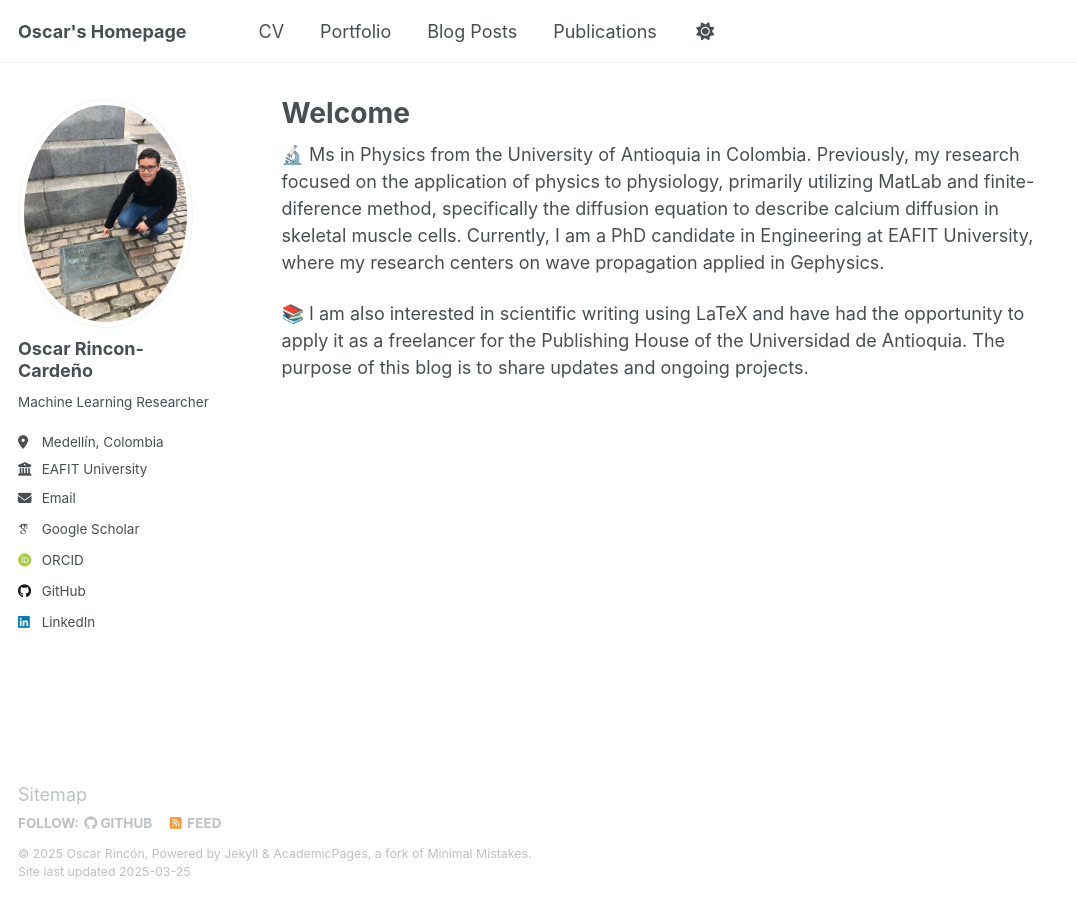
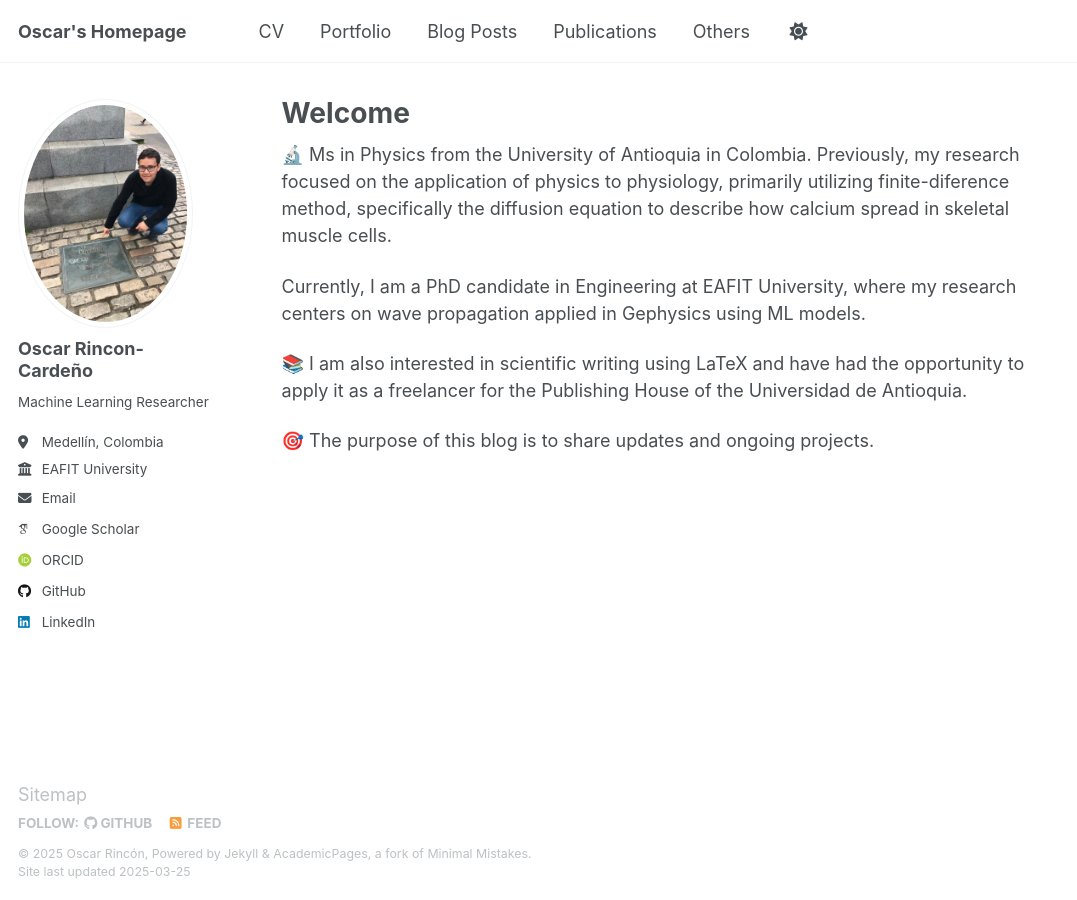
Before and after one commit to oscar-rincon/blog, a Jekyll site: the page built from _pages/about.md, in a window 1280 px wide. Shown: the whole page, without its empty margins (0-1077 px from the left). Built offline with Jekyll 4.4.1, drawn with Linux system fonts in a browser that asks for light colours; some web fonts are replaced.

Commit message:
Add "Others" section to navigation, update about page content, and create new recipes entry

```diff
--- a/_data/navigation.yml
+++ b/_data/navigation.yml
@@ -29,6 +29,9 @@ main:
     url: https://scholar.google.com/citations?user=qXf5lGQAAAAJ&hl=en
     #/publications/
 
+  - title: "Others"
+    url: /others/
+
   # - title: "CV"
   #   url: /cv-json/
 
--- a/_pages/about.md
+++ b/_pages/about.md
@@ -8,6 +8,11 @@ redirect_from:
 ---
 
 
-🔬 Ms in Physics from the University of Antioquia in Colombia. Previously, my research focused on the application of physics to physiology, primarily utilizing MatLab and finite-diference method, specifically the diffusion equation to describe calcium diffusion in skeletal muscle cells. Currently, I am a PhD candidate in Engineering at EAFIT University, where my research centers on wave propagation applied in Gephysics.
+🔬 Ms in Physics from the University of Antioquia in Colombia. Previously, my research focused on the application of physics to physiology, primarily utilizing finite-diference method, specifically the diffusion equation to describe how calcium spread in skeletal muscle cells.
 
-📚 I am also interested in scientific writing using LaTeX and have had the opportunity to apply it as a freelancer for the Publishing House of the Universidad de Antioquia. The purpose of this blog is to share updates and ongoing projects.
+Currently, I am a PhD candidate in Engineering at EAFIT University, where my research centers on wave propagation applied in Gephysics using ML models.
+
+📚 I am also interested in scientific writing using LaTeX and have had the opportunity to apply it as a freelancer for the Publishing House of the Universidad de Antioquia.
+
+
+🎯 The purpose of this blog is to share updates and ongoing projects.
```
Also changed, not shown: _data/_others/others-1.md (added, +5 -0 lines).
